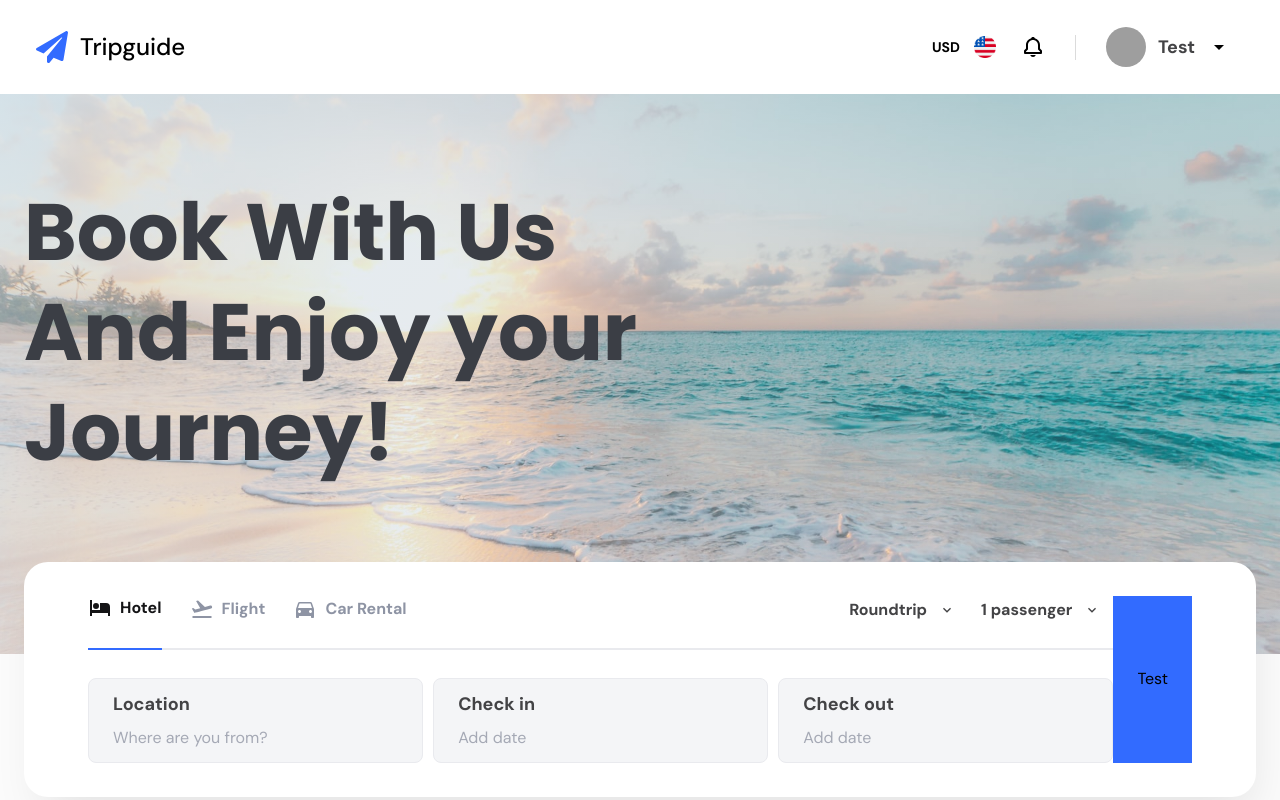
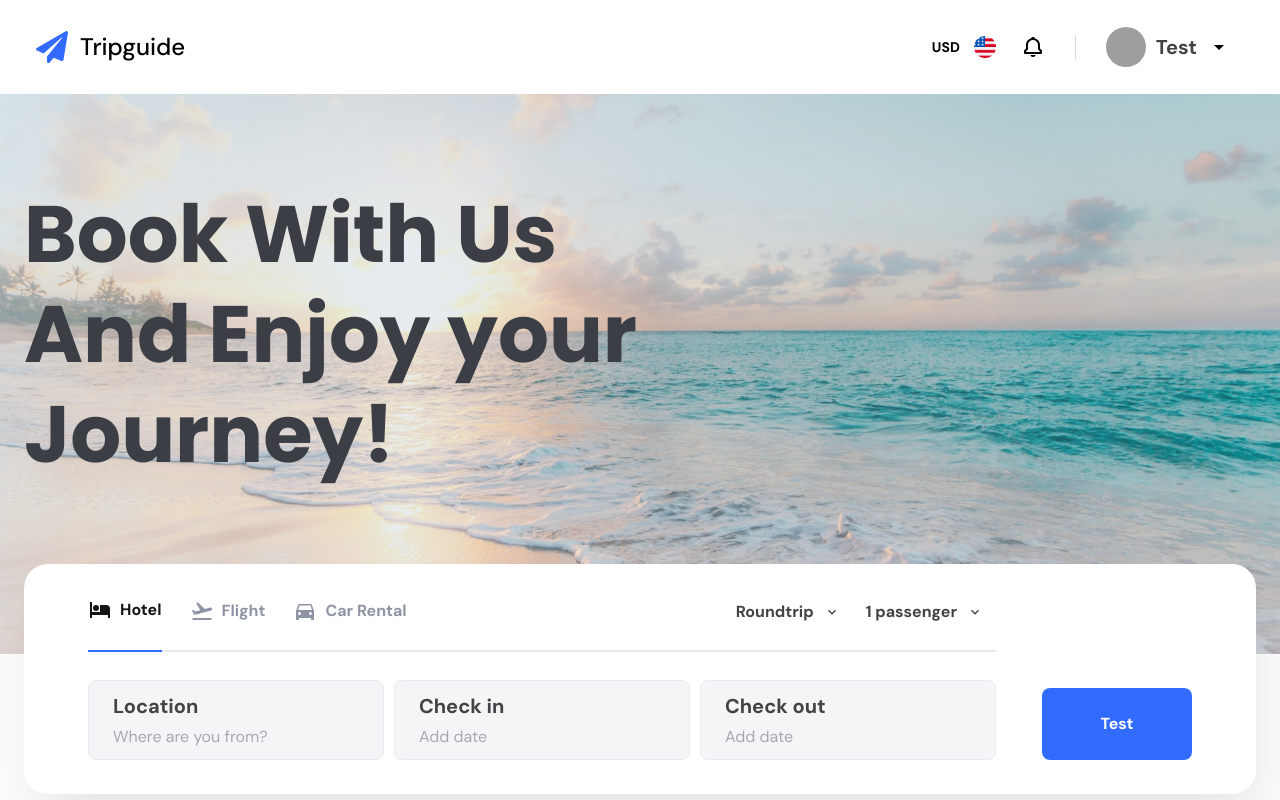
Before and after one commit to baroxFPTU/tripguide-webapp, a React (Create React App) app: page / in a window 1280 px wide. Shown: the top 800 px of the page. Built offline with nearby package versions, Linux system fonts and the light colour scheme; grey boxes are pictures that could not be loaded.

Commit message:
refactor components

```diff
--- a/src/components/common/Button/component.tsx
+++ b/src/components/common/Button/component.tsx
@@ -1,65 +1,16 @@
 import React from 'react';
-import styled from 'styled-components';
-import { device } from 'styles/main';
+import * as Styled from './styles';
 
-interface IButtonProps {
-  variant?: 'solid' | 'outline';
+export interface IButtonProps {
+  variant?: 'solid' | 'outline' | 'ghost';
   size?: 'sm' | 'md' | 'lg';
   children: React.ReactNode;
   leftIcon?: React.ReactNode;
   rightIcon?: React.ReactNode;
   noPadding?: boolean;
+  hasIcon?: boolean;
   [key: string]: any;
 }
-
-const handleButtonPaddingSize = (size: string | undefined) => {
-  switch (size) {
-    case 'sm': {
-      return '10px 18px';
-    }
-    case 'md': {
-      return '14px 20px';
-    }
-    case 'lg': {
-      return '18px 24px';
-    }
-    default: {
-      return '';
-    }
-  }
-};
-
-const handleButtonColorByVariant = (variant: string | undefined) => {
-  switch (variant) {
-    case 'solid': {
-      return '#326bff';
-    }
-    case 'outline': {
-      return '#fff';
-    }
-    default: {
-      return 'transparent';
-    }
-  }
-};
-
-const StyledButton = styled.button<IButtonProps>`
-  display: flex;
-  align-items: center;
-  justify-content: center;
-
-  column-gap: 12px;
-  flex-shrink: 1;
-
-  padding: ${(props) => (props.noPadding ? '0px' : handleButtonPaddingSize(props.size))};
-  background-color: ${({ variant }) => handleButtonColorByVariant(variant)};
-  min-width: 40px;
-  cursor: pointer;
-
-  @media ${device.mobileM} {
-    min-width: 26px;
-  }
-`;
 
 const Button = ({
   children,
@@ -68,14 +19,21 @@ const Button = ({
   noPadding,
   variant,
   size,
+  hasIcon,
   ...props
 }: IButtonProps) => {
   return (
-    <StyledButton noPadding={noPadding || false} size={size} variant={variant} {...props}>
+    <Styled.Button
+      noPadding={noPadding || false}
+      size={size || 'md'}
+      variant={variant || 'ghost'}
+      hasIcon={Boolean(leftIcon || rightIcon || hasIcon)}
+      {...props}
+    >
       {leftIcon && leftIcon}
       {children}
       {rightIcon && rightIcon}
-    </StyledButton>
+    </Styled.Button>
   );
 };
 
--- /dev/null
+++ b/src/components/common/Button/styles.ts
@@ -0,0 +1,62 @@
+import { IButtonProps } from './component';
+import styled from 'styled-components';
+import { device } from 'styles/main';
+
+const handleButtonPaddingSize = (size: string | undefined) => {
+  switch (size) {
+    case 'sm': {
+      return '10px 18px';
+    }
+    case 'lg': {
+      return '18px 24px';
+    }
+    default: {
+      return '14px 20px';
+    }
+  }
+};
+
+const handleButtonColorByVariant = (variant: string | undefined) => {
+  switch (variant) {
+    case 'solid': {
+      return '#326bff';
+    }
+    case 'outline': {
+      return '#fff';
+    }
+    default: {
+      return 'transparent';
+    }
+  }
+};
+
+export const Button = styled.button<IButtonProps>`
+  display: ${(props) => (props.hasIcon ? 'flex' : 'inline-block')};
+  ${(props) =>
+    props.hasIcon
+      ? `
+  align-items: center;
+  justify-content: center;
+  column-gap: 12px;
+  min-width: 40px;
+  `
+      : `
+  min-width: 150px;
+  `}
+  align-self: baseline;
+  flex-shrink: 1;
+  padding: ${(props) => (props.noPadding ? '0px' : handleButtonPaddingSize(props.size))};
+
+  background-color: ${({ variant }) => handleButtonColorByVariant(variant)};
+  border: ${({ variant }) => (variant === 'outline' ? '1px solid #5a89ff' : 'none')};
+  border-radius: 8px;
+
+  color: ${({ variant }) => (variant === 'solid' ? '#fff' : '#727274')};
+  font-weight: 700;
+  text-align: center;
+  cursor: pointer;
+
+  @media ${device.mobileM} {
+    min-width: 26px;
+  }
+`;
--- a/src/components/common/Dropdown/component.tsx
+++ b/src/components/common/Dropdown/component.tsx
@@ -3,9 +3,10 @@ import { DropdownLabel } from './DropdownLabel';
 import { DropdownPlaceholder } from './DropdownPlaceholder';
 import * as Styled from './styles';
 
-interface IDropdown {
+export interface IDropdown {
   label?: string;
   placeholder?: string;
+  noPadding?: boolean;
   dropdownIcon?: React.ReactNode;
   children: React.ReactNode;
 }
@@ -18,7 +19,7 @@ const Dropdown = ({
   ...props
 }: IDropdown) => {
   return (
-    <Styled.Dropdown rightIcon={DropdownIcon} noPadding {...props}>
+    <Styled.Dropdown noPadding {...props}>
       {(label || placeholder) && (
         <div className='DropdownShowing'>
           {label && <DropdownLabel>{label}</DropdownLabel>}
@@ -26,6 +27,7 @@ const Dropdown = ({
         </div>
       )}
       {children}
+      {DropdownIcon && DropdownIcon}
     </Styled.Dropdown>
   );
 };
--- a/src/components/common/Dropdown/styles.ts
+++ b/src/components/common/Dropdown/styles.ts
@@ -1,8 +1,15 @@
 import styled from 'styled-components';
 import Button from '../Button';
+import { IDropdown } from './component';
 
-export const Dropdown = styled(Button)`
+export const Dropdown = styled.button<IDropdown>`
   position: relative;
+
+  display: flex;
+  align-items: center;
+  justify-content: center;
+  column-gap: 10px;
+  min-width: 40px;
 
   padding: 6px 12px;
   border: 1px solid transparent;
@@ -24,14 +31,14 @@ export const DropdownLabel = styled.label.attrs({ className: 'DropdownLabel' })`
   display: block;
   text-align: left;
   font-weight: 700;
-  font-size: 18px;
+  font-size: 20px;
   color: #434345;
 `;
 
 export const DropdownPlaceholder = styled.p`
   color: #a5a9b5;
-  margin-top: 8px;
+  margin-top: 4px;
   display: block;
   text-align: left;
-  font-size: 16px;
+  font-size: 168x;
 `;
--- a/src/features/booking/components/BookingDropdown/styles.ts
+++ b/src/features/booking/components/BookingDropdown/styles.ts
@@ -4,7 +4,7 @@ import styled from 'styled-components';
 export const CustomizeDropdown = styled(Dropdown)`
   flex: 1;
   justify-content: start;
-  padding: 12px 24px;
+  padding: 10px 24px;
 
   border-radius: 8px;
   background: #f4f5f7;
--- a/src/features/booking/components/BookingWidget/component.tsx
+++ b/src/features/booking/components/BookingWidget/component.tsx
@@ -7,17 +7,19 @@ import Button from 'components/common/Button';
 const BookingWidget = () => {
   return (
     <Styled.BookingWidget>
-      <div style={{ flex: 1 }}>
+      <Styled.BookingWidgetLeft>
         <BookingWidgetHeader />
         <Styled.BookingWidgetPanel>
           <BookingDropdown label='Location' placeholder='Where are you from?' />
           <BookingDropdown label='Check in' placeholder='Add date' />
           <BookingDropdown label='Check out' placeholder='Add date' />
         </Styled.BookingWidgetPanel>
-      </div>
-      <Button size='lg' variant='solid'>
-        Test
-      </Button>
+      </Styled.BookingWidgetLeft>
+      <Styled.BookingWidgetRight>
+        <Styled.SearchButton size='lg' variant='solid'>
+          Test
+        </Styled.SearchButton>
+      </Styled.BookingWidgetRight>
     </Styled.BookingWidget>
   );
 };
--- a/src/features/booking/components/BookingWidget/styles.ts
+++ b/src/features/booking/components/BookingWidget/styles.ts
@@ -1,6 +1,7 @@
 import styled from 'styled-components';
 
 import Dropdown from 'components/common/Dropdown';
+import Button from 'components/common/Button';
 
 export const BookingWidget = styled.div`
   display: flex;
@@ -63,8 +64,22 @@ export const CustomizeDropdown = styled(Dropdown).attrs({ className: 'DropdownIt
   color: #434345;
 `;
 
+export const SearchButton = styled(Button)`
+  align-self: end;
+  padding-top: 24px;
+  padding-bottom: 24px;
+`;
+
 export const BookingWidgetPanel = styled.div`
   display: flex;
   column-gap: 10px;
   margin-top: 28px;
 `;
+
+export const BookingWidgetLeft = styled.div`
+  flex: 1;
+`;
+export const BookingWidgetRight = styled.div`
+  margin-left: 46px;
+  display: flex;
+`;
--- a/src/pages/Home.tsx
+++ b/src/pages/Home.tsx
@@ -1,6 +1,7 @@
 import Section, { SectionItem } from 'components/common/Section';
 import bgImageUrl from 'assets/images/hero-bg.jpg';
 import BookingWidget from 'features/booking/components/BookingWidget';
+import Button from 'components/common/Button';
 
 function Home() {
   return (
@@ -15,6 +16,7 @@ function Home() {
         <SectionItem.Heading position='center'>
           Search a best place in the world
         </SectionItem.Heading>
+        <Button>Test</Button>
       </Section>
     </div>
   );
```
